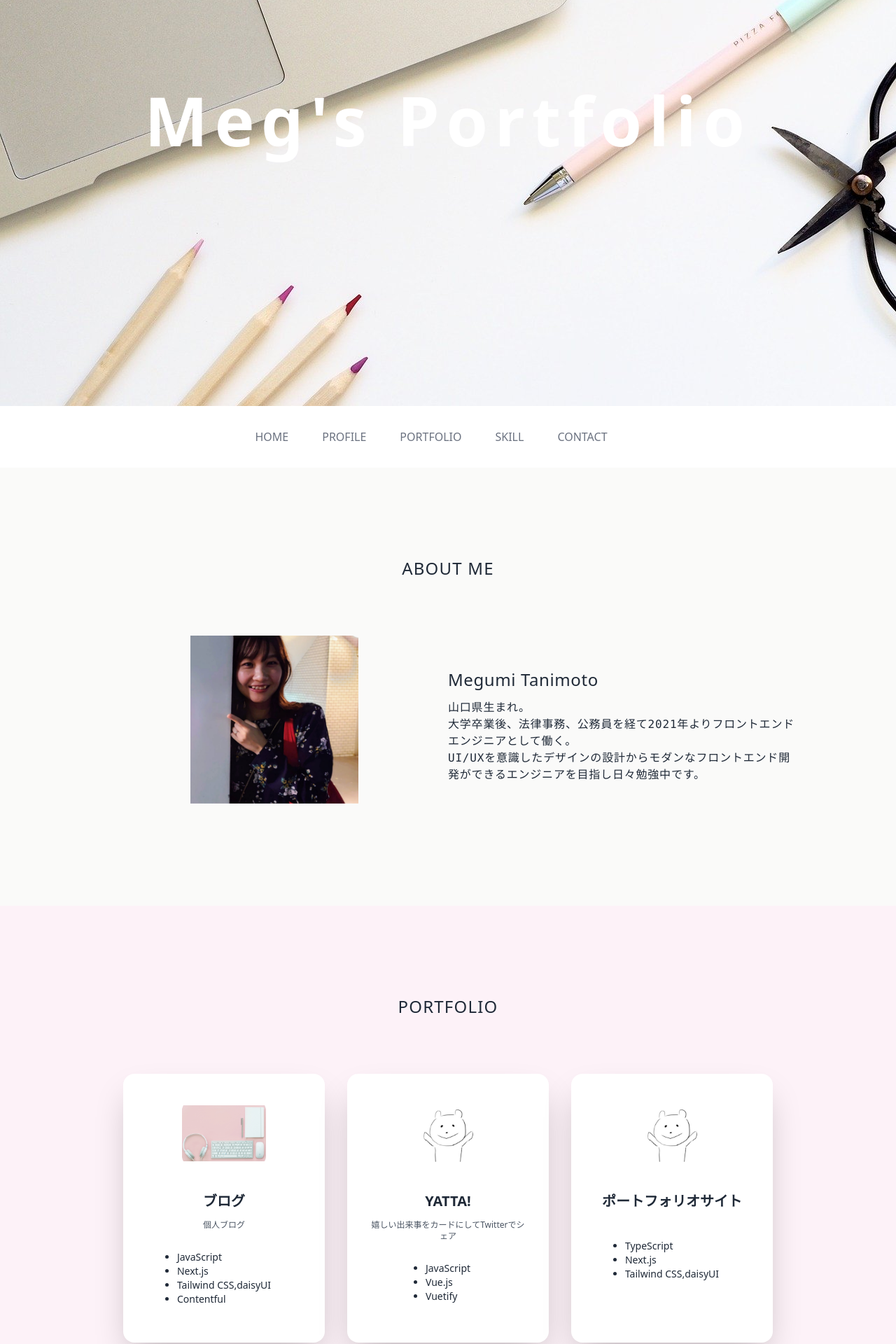
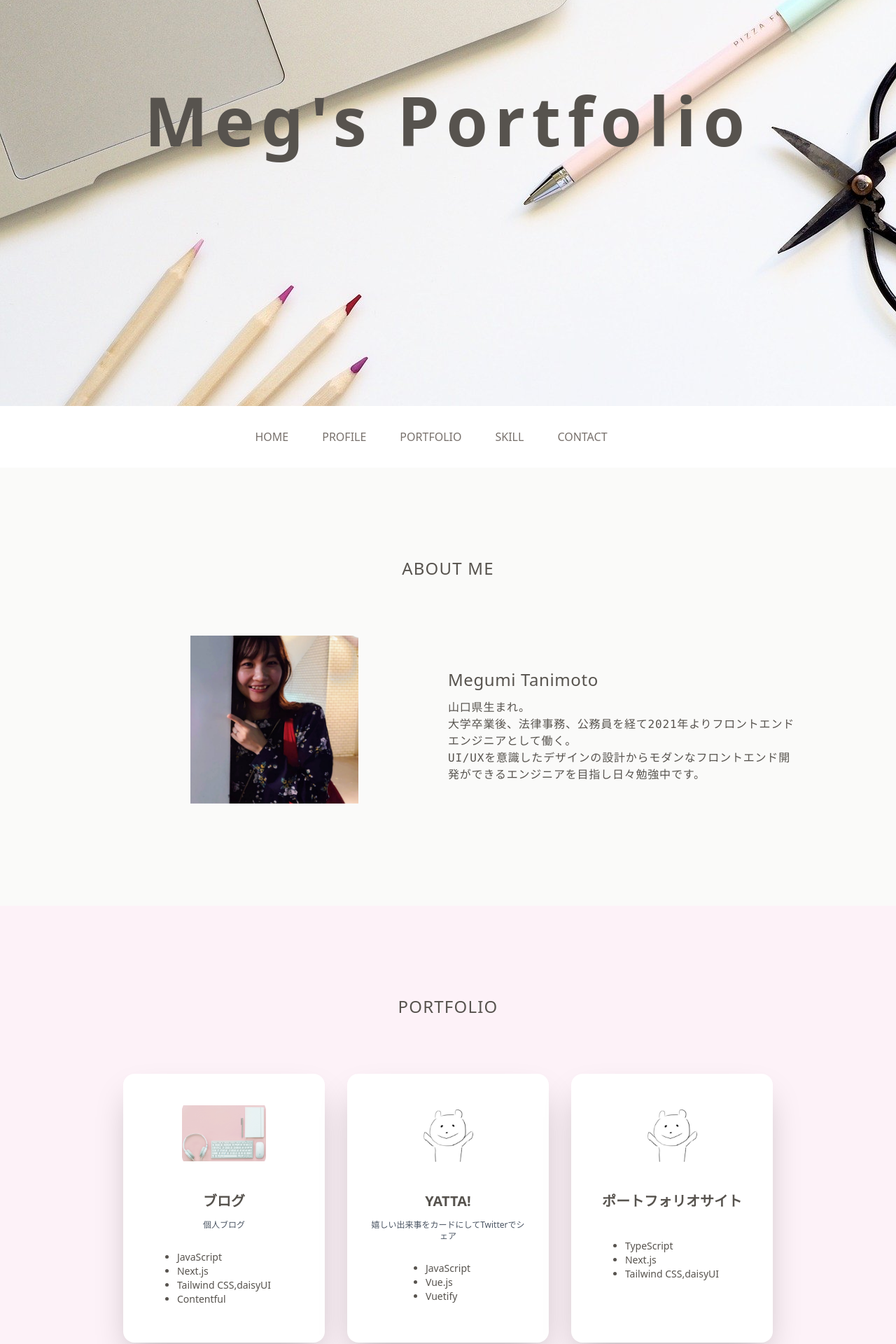
Before and after one commit to meg-engineer/portfolio-next, a Next.js app: page / in a window 1280 px wide. Shown: the part 220-2140 px from the top of the page at 70% size. Built offline with nearby package versions, Linux system fonts and the light colour scheme.

Commit message:
テキストカラー変更

```diff
--- a/components/Card/index.tsx
+++ b/components/Card/index.tsx
@@ -14,7 +14,7 @@ const Card: React.FC<CardProps> = (props) => {
   const { title, description, detail, stack, image, url } = props;
   return (
     <a href={url} target="_blank" rel="noopener noreferrer">
-      <div className="w-72 h-96 text-center bg-white shadow-2xl transition duration-500 ease-in-out hover:scale-105 hover:-translate-y-1 hover:cursor-pointer card mx-auto">
+      <div className="mx-auto w-72 h-96 text-center bg-white shadow-2xl transition duration-500 ease-in-out hover:scale-105 hover:-translate-y-1 hover:cursor-pointer card">
         <figure className="px-10 pt-10">
           <Image
             src={image}
--- a/components/Hero/index.tsx
+++ b/components/Hero/index.tsx
@@ -8,7 +8,7 @@ const Hero: React.FC = () => {
     >
       <div className="flex justify-center items-center w-full h-screen">
         <div className="mx-4 text-center text-white">
-          <h1 className="mb-4 text-4xl md:text-8xl font-bold tracking-widest">
+          <h1 className="mb-4 text-4xl font-bold tracking-widest text-stone-600 md:text-8xl">
             Meg&apos;s Portfolio
           </h1>
         </div>
--- a/components/Navigation/index.tsx
+++ b/components/Navigation/index.tsx
@@ -6,26 +6,26 @@ const Navigation: React.FC = () => {
       <ul className="flex justify-center items-center py-8">
         <li className="hidden md:block md:mr-12">
           <Link href="/">
-            <a className="text-gray-500 hover:text-pink-300">HOME</a>
+            <a className="text-stone-500 hover:text-pink-300">HOME</a>
           </Link>
         </li>
         <li className="mr-4 md:mr-12">
-          <a className="text-gray-500 hover:text-pink-300" href="#profile">
+          <a className="text-stone-500 hover:text-pink-300" href="#profile">
             PROFILE
           </a>
         </li>
         <li className="mr-4 md:mr-12">
-          <a className="text-gray-500 hover:text-pink-300" href="#portfolio">
+          <a className="text-stone-500 hover:text-pink-300" href="#portfolio">
             PORTFOLIO
           </a>
         </li>
         <li className="mr-4 md:mr-12">
-          <a className="text-gray-500 hover:text-pink-300" href="#skill">
+          <a className="text-stone-500 hover:text-pink-300" href="#skill">
             SKILL
           </a>
         </li>
         <li className="mr-4 md:mr-12">
-          <a className="text-gray-500 hover:text-pink-300" href="#contact">
+          <a className="text-stone-500 hover:text-pink-300" href="#contact">
             CONTACT
           </a>
         </li>
--- a/components/Navigation/sticky/index.tsx
+++ b/components/Navigation/sticky/index.tsx
@@ -16,26 +16,26 @@ const StickyNavigation: React.FC<StickyNavigationProps> = (props) => {
       <ul className="flex justify-center items-center py-8">
         <li className="hidden md:block md:mr-12">
           <Link href="/">
-            <a className="text-gray-500 hover:text-pink-300">HOME</a>
+            <a className="text-stone-500 hover:text-pink-300">HOME</a>
           </Link>
         </li>
         <li className="mr-4 md:mr-12">
-          <a className="text-gray-500 hover:text-pink-300" href="#profile">
+          <a className="text-stone-500 hover:text-pink-300" href="#profile">
             PROFILE
           </a>
         </li>
         <li className="mr-4 md:mr-12">
-          <a className="text-gray-500 hover:text-pink-300" href="#portfolio">
+          <a className="text-stone-500 hover:text-pink-300" href="#portfolio">
             PORTFOLIO
           </a>
         </li>
         <li className="mr-4 md:mr-12">
-          <a className="text-gray-500 hover:text-pink-300" href="#skill">
+          <a className="text-stone-500 hover:text-pink-300" href="#skill">
             SKILL
           </a>
         </li>
         <li className="mr-4 md:mr-12">
-          <a className="text-gray-500 hover:text-pink-300" href="#contact">
+          <a className="text-stone-500 hover:text-pink-300" href="#contact">
             CONTACT
           </a>
         </li>
--- a/components/Portfolio/index.tsx
+++ b/components/Portfolio/index.tsx
@@ -5,7 +5,7 @@ import Card from "components/Card";
 
 const Portfolio = () => {
   return (
-    <div className="py-32 bg-pink-50">
+    <div className="py-32 text-stone-600 bg-pink-50">
       <h1 className="mb-20 text-2xl tracking-wider text-center">PORTFOLIO</h1>
       <div className="gap-8 justify-center items-center md:flex md:px-32">
         {portfolioList.map((portfolio) => (
--- a/components/Profile/index.tsx
+++ b/components/Profile/index.tsx
@@ -2,7 +2,7 @@ import Image from "next/image";
 
 const Profile: React.FC = () => {
   return (
-    <div className="py-32 px-4 bg-stone-50 ">
+    <div className="py-32 px-4 text-stone-600 bg-stone-50">
       <h1 className="mb-20 text-2xl tracking-wider text-center">ABOUT ME</h1>
       <div className="md:flex md:px-32">
         <div className="mb-3 text-center md:w-1/2">
--- a/components/Skill/index.tsx
+++ b/components/Skill/index.tsx
@@ -3,7 +3,7 @@ import Image from "next/image";
 const Skill: React.FC = () => {
   return (
     <div className="py-32 ">
-      <div className="flex flex-col justify-center">
+      <div className="flex flex-col justify-center text-stone-600">
         <h1 className="mb-20 text-2xl tracking-wider text-center">SKILL</h1>
         <div className="gap-8 justify-center px-4 md:flex md:px-32">
           <div className="card">
```
